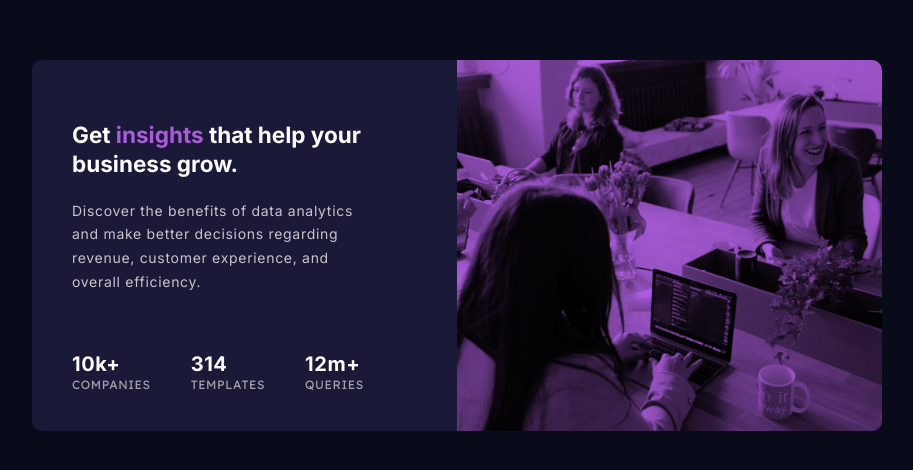
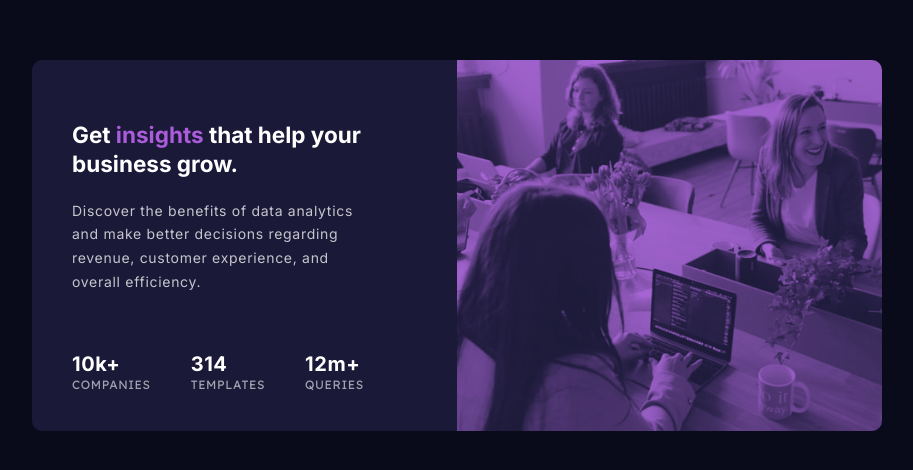
Before and after one commit to vega-bit/Frontend-Mentor---Stats-preview-card-component, a plain HTML site: page index.html in a window 1280 px wide. Shown: the part 140-610 px from the top of the page, without its empty margins (183-1096 px from the left). Drawn offline with Linux system fonts and the light colour scheme.

Commit message:
Add files via upload

```diff
--- a/style.css
+++ b/style.css
@@ -163,6 +163,8 @@ p {
   height: 300px;
   width: 100%;
   background-color: hsl(277, 64%, 61%);
+  mix-blend-mode: screen;
+  opacity: 0.9;
   background-image: url(./images/image-header-mobile.jpg);
   background-size: cover;
   background-blend-mode: multiply;
```
